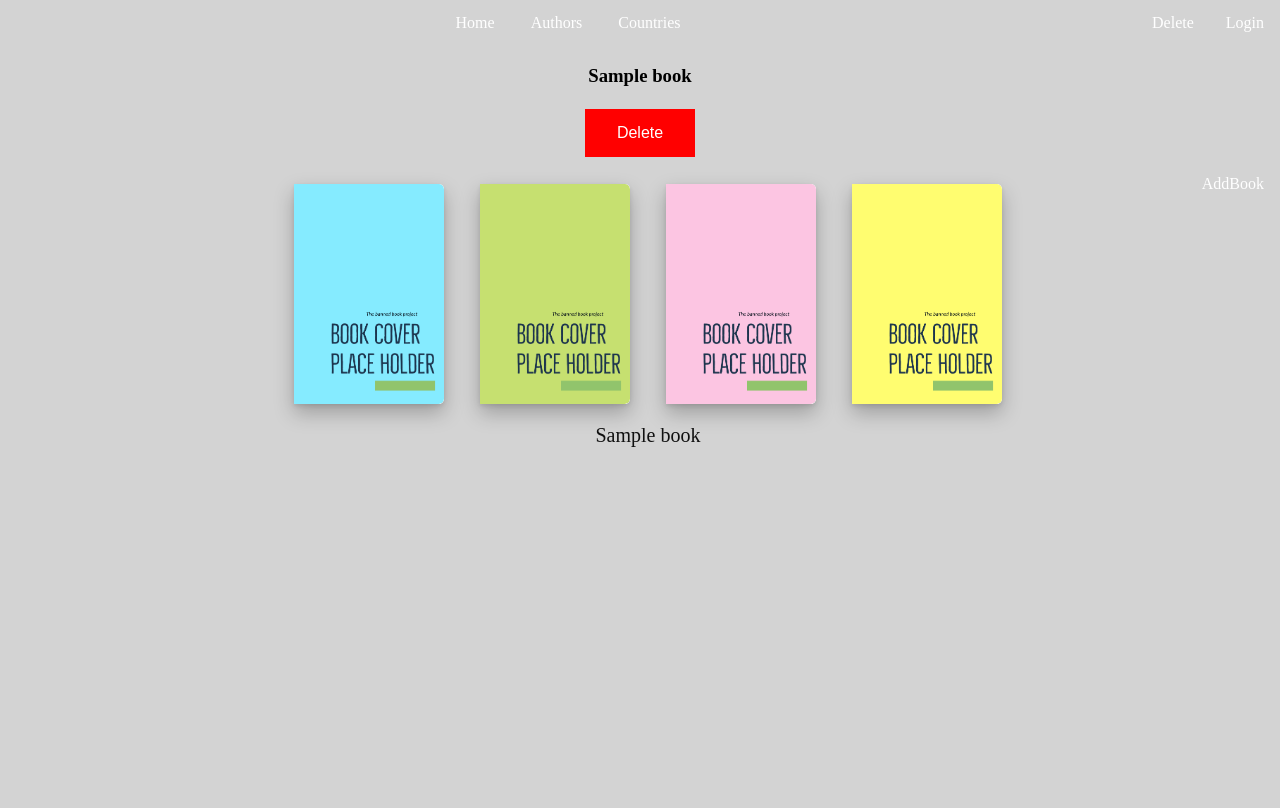
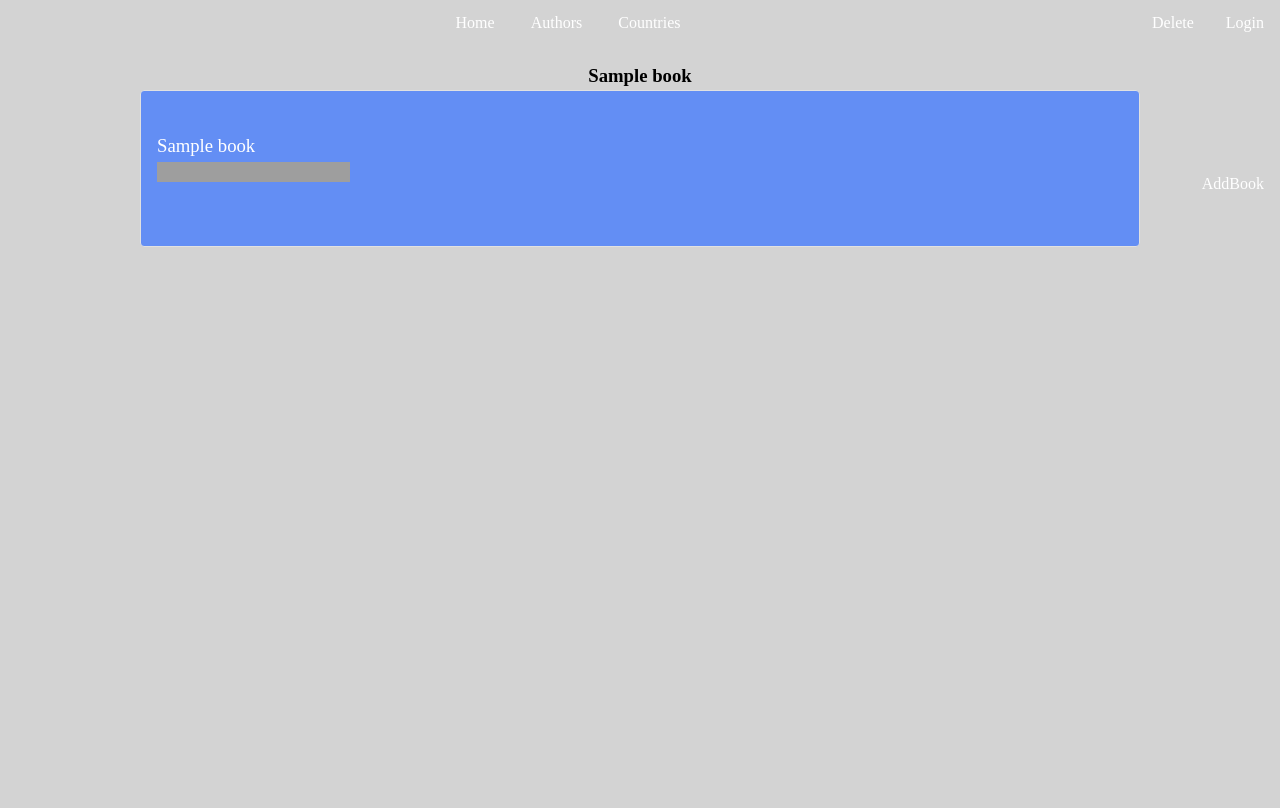
Before and after one commit to siphiwemanda/banned_book_project, a Flask app: page / in a window 1280 px wide. After the commit the page ends 247 px from the top, so only its background shows below. Run offline with Flask 2, Linux system fonts and the light colour scheme; tables that the repository leaves empty hold one stand-in row (values such as "Sample post"); some libraries are stand-ins or nearby versions; grey boxes are pictures that could not be loaded.

Commit message:
changed home paged, added auth

```diff
--- a/app.py
+++ b/app.py
@@ -1,9 +1,24 @@
 import os
-from flask import Flask, jsonify, abort, request, render_template, redirect
+from flask import Flask, jsonify, abort, request, render_template, redirect, session
 from flask_cors import CORS
 from models import setup_db, Book, Writer, Countries
+import os.path
+from auth import requires_auth
+
 
 BOOKS_PER_PAGE = 8
+
+database_path = os.environ['DATABASE_URL']
+Domain = os.environ['Domain']
+Audience = os.environ['audience']
+Client_id = os.environ['client_id']
+returning = os.environ['redirect']
+
+
+def create_auth0():
+    AUTH0_AUTHORIZE_URL = 'https://' + Domain + '/authorize?audience=' + Audience + '&response_type=token&client_id=' + Client_id + '&redirect_uri=' + returning
+    print(AUTH0_AUTHORIZE_URL)
+    return AUTH0_AUTHORIZE_URL
 
 
 def paginate_books(request, selection):
@@ -35,6 +50,7 @@
     def get_books():
 
         books = Book.query.all()
+        #query = session.get(Book, Writer).join(Book).join(Writer)
 
         # for book in books:
 
@@ -69,6 +85,7 @@
         return render_template('pages/individual_book.html', book=book)
 
     @app.route('/book/delete/<int:book_id>', methods=['DELETE'])
+  #  @requires_auth('del:book')
     def delete_book(book_id):
         try:
             print('TRYING')
@@ -147,6 +164,11 @@
             "Author": update.name
         })
 
+    @app.route('/login')
+    def login():
+        AUTH0_AUTHORIZE_URL = create_auth0()
+        return render_template('pages/login.html', AUTH0_AUTHORIZE_URL=AUTH0_AUTHORIZE_URL)
+
     @app.errorhandler(404)
     def not_found(error):
         return jsonify({
--- a/requirements.txt
+++ b/requirements.txt
@@ -1,5 +1,6 @@
 alembic==1.4.2
 click==7.1.2
+ecdsa==0.15
 Flask==1.1.2
 Flask-Cors==3.0.8
 Flask-Migrate==2.5.3
@@ -8,11 +9,15 @@
 gunicorn==20.0.4
 itsdangerous==1.1.0
 Jinja2==2.11.2
+jose==1.0.0
 Mako==1.1.2
 MarkupSafe==1.1.1
 psycopg2-binary==2.8.5
+pyasn1==0.4.8
 python-dateutil==2.8.1
 python-editor==1.0.4
+python-jose==3.1.0
+rsa==4.0
 six==1.14.0
 SQLAlchemy==1.3.17
 Werkzeug==1.0.1
--- a/static/CSS/books.css
+++ b/static/CSS/books.css
@@ -1,101 +1,66 @@
-.book, .book img, .book::after,
-.book::before {
-    border-top-right-radius: 5px;
-    border-bottom-right-radius: 5px;
+/* =====================================
+   Grid & Flexbox Layout
+======================================== */
+
+.main-content {
+    width: 95%;
+    max-width: 1000px;
+    display: grid;
+    grid-template-columns: repeat(auto-fit, minmax(280px, 1fr));
+    grid-gap: 20px;
 }
 
-body,
-html {
+.card {
+    display: flex;
+    flex-direction: column;
+}
+
+
+/* =====================================
+   Page Styles
+======================================== */
+
+
+.main-content {
+    margin: 2em auto;
+}
+.card {
+    position:relative;
+    padding: 2em 1em;
+    border: 1px solid #e1e1e1;
+    border-radius: 0.25em;
+    background: #638EF4;
+    z-index:1;
+}
+.card h3 {
+    color: #fff;
+    margin: 0.35em 0 0;
+    line-height: 2rem;
+    font-weight:500;
+}
+.line {
+    background-image: url(https://s3-us-west-2.amazonaws.com/s.cdpn.io/449443/line.png);
+    background-size: 20%;
+    height:20px;
+    background-repeat: no-repeat;
+    background-position: left 0;
+}
+/* =====================================
+   Animation
+======================================== */
+.card::after {
+    content: "";
+    position: absolute;
+    bottom: 0;
+    left: 0;
     width: 100%;
     height: 100%;
-    display: table;
-    text-align: center;
+    transform: scaleY(0);
+    transform-origin: top center;
+    background: #f18776;
+    z-index: -1;
+    transition: transform 0.3s;
 }
-
-body {
-    background: #D3D3D3;
+.card:hover::after {
+    transform: scaleY(1);
 }
-
-ul .list-inline {
-    display: table-cell;
-    vertical-align: middle;
-}
-.all_books{
-    display: inline-block ;
-}
-.list-inline {
-    padding-left: 0;
-    list-style: none;
-}
-.list-inline > li {
-    display: inline-block;
-    margin-left: 2em;
-}
-.list-inline > li:first-child {
-    margin-left: 0;
-}
-
-.book {
-    cursor: pointer;
-    display: block;
-    width: 150px;
-    height: 220px;
-    position: relative;
-    background: white;
-    z-index: 1;
-    box-shadow: 0 2px 4px 0 rgba(0, 0, 0, 0.1), 0 9px 20px 0 rgba(0, 0, 0, 0.25);
-    overflow: hidden;
-    -webkit-transition: box-shadow 0.3s linear;
-    transition: box-shadow 0.3s linear;
-}
-
-.book img {
-    width: inherit;
-    height: inherit;
-    -webkit-transform-origin: 0 50%;
-    transform-origin: 0 50%;
-    -webkit-transform: rotateY(0);
-    transform: rotateY(0);
-    -webkit-transition: all 0.45s ease;
-    transition: all 0.45s ease;
-}
-
-.book:hover {
-    box-shadow: 0 2px 4px 0 rgba(0, 0, 0, 0.25), 0 9px 20px 0 rgba(0, 0, 0, 0.45);
-}
-.book:hover img {
-    -webkit-transform: rotateY(-25deg);
-    transform: rotateY(-25deg);
-    box-shadow: 1px 1px 5px 5px rgba(0, 0, 0, 0.2);
-}
-
-.book::after,
-.book::before {
-    content: "";
-    display: block;
-    width: inherit;
-    height: inherit;
-    position: absolute;
-    z-index: -1;
-    top: 0;
-    background: white;
-    border: 1px solid #d9d9d9;
-}
-
-.book::before {
-    left: -3px;
-}
-
-.book::after {
-    left: -6px;
-}
-
-.book-titles{
-    font-size: 20px;
-    color: #111111;
-    cursor: pointer;
-    display: block;
-    width: 150px;
-    height: 220px;
-    position: relative;
-}
--- a/static/CSS/mainlayout.css
+++ b/static/CSS/mainlayout.css
@@ -1,8 +1,6 @@
-.body{
-    align-items: center;
-    display: flex;
-    min-height: 100vh;
-    justify-content: center;
+body{
+
+    background-color: #D3D3D3;
 }
 .navigation_bar_main{
     list-style-type: none;
@@ -17,11 +15,11 @@
     top: 0;
 }
 
-li {
+.navigation_bar_main li {
     display: inline-block;
 }
 
-li a {
+.navigation_bar_main li a {
     display: block;
     color: white;
     text-align: center;
@@ -30,45 +28,10 @@
 }
 
 /* Change the link color to #111 (black) on hover */
-li a:hover {
+.navigation_bar_main li a:hover {
     background-color: #111;
 }
 
-
-.search_bar {
-    width: 100%;
-    height: 20%;
-    display: flex;
-    justify-content: center;
-    align-items: center;
-}
-
-.search_container {
-    width: 400px;
-    height: 30px;
-    background: white;
-    border: 1px solid gray;
-    border-radius: 20px;
-}
-.search_container .search_content {
-    padding: 0 12px;
-    height: 100%;
-    display: flex;
-    align-items: center;
-}
-.search_container .search_content input {
-    flex: 1 1 auto;
-    margin: 0;
-    padding: 0;
-    border: none;
-    box-shadow: none;
-    height: 100%;
-    background: transparent;
-}
-.search_container .search_content i {
-    flex: 0 0 auto;
-    margin-left: 5px;
-}
 
 
 .delete-button {
@@ -83,3 +46,7 @@
   margin: 4px 2px;
   cursor: pointer;
 }
+#content{
+    padding: 50px;
+    align-items: center;
+}
--- a/templates/layouts/main.html
+++ b/templates/layouts/main.html
@@ -2,7 +2,6 @@
 <html lang="en">
 <head>
     {% block head %}
-
     <title>{% block title %}{% endblock %} The Banned Book Project</title>
     {% endblock %}
  <link rel="stylesheet" href="/static/CSS/mainlayout.css" />
@@ -18,7 +17,7 @@
         <li><a href="/">Home</a></li>
         <li><a href="/authors">Authors</a></li>
         <li><a href="/countries">Countries</a></li>
-         <li style="float: right"><a href="/">Login</a></li>
+         <li style="float: right"><a href="/login">Login</a></li>
          <!-- <li style="float: right"><a href="/">isHomePageDelete</a></li> -->
         {% if isHomePage %}
         <li style="float: right"><a href="#ex1" rel="modal:open">Delete</a></li>
@@ -30,25 +29,18 @@
                  <a href="#" rel="modal:close"></a>
         </div>
         {% endif %}
-
       <li style="float: right"><a href="/addbook">AddBook</a></li>
     </ul>
 </nav>
-
- <div class="search_bar">
-    <div class="search_container">
-        <div class="search_content">
-            <input type="search" placeholder="Search for a book" onkeypress="return searchFunction(event)"/><i class="a-icon a-icon-search"></i>
-        </div>
-    </div>
+<div  id="content">
+    {% block content %}
+    {% endblock %}
 </div>
-
-    <div  id="content">{% block content %}{% endblock %}</div>
-    <div id="footer">
+<div id="footer">
         {% block footer %}
 
         {% endblock %}
-    </div>
+</div>
 
 <script src="{{url_for('static', filename='main.js')}}"></script>
 <script src="https://cdnjs.cloudflare.com/ajax/libs/jquery/3.0.0/jquery.min.js"></script>
--- a/templates/pages/home.html
+++ b/templates/pages/home.html
@@ -1,37 +1,17 @@
 {% extends 'layouts/main.html' %}
 {% block title %}Books{% endblock %}
 {% block content %}
-<div class="row">
-	<div class="col-sm-6">
 
-     <div class="all_books">
-<ul class='list-inline'>
-    <li class='book'>
-        <img src='/static/images/blue.png'  alt="book cover place holder"/>
-    </li>
-
-    <li class='book'>
-        <img src='/static/images/Green.png'  alt="book cover place holder"/>
-    </li>
-
-    <li class='book'>
-        <img src='/static/images/pink.png'  alt="book cover place holder"/>
-    </li>
-    <li class='book'>
-        <img src='/static/images/yellow.png'  alt="book cover place holder"/>
-    </li>
-</ul>
-    <ul class="list-inline">
-     {% for book in books %}
-        {% if books|length <=4 %}
-             <li class="book-titles">{{ book.title}}</li>
-         {% endif %}
+<div class="main-content">
+   {% for book in books %}
+        <div class="card">
+            <h3>{{ book.title }}</h3>
+            <div class="line"></div>
+            <p></p>
+        </div>
      {%endfor%}
 
+</div>
 
 
-    </ul>
-</div>
-</div>
-</div>
 {% endblock %}
--- /dev/null
+++ b/templates/pages/login.html
@@ -0,0 +1,2 @@
+<button><a href="{{AUTH0_AUTHORIZE_URL}}">Login</a></button>
+<b> </b>
```
Also changed, not shown: auth.py (added, +145 -0 lines).
